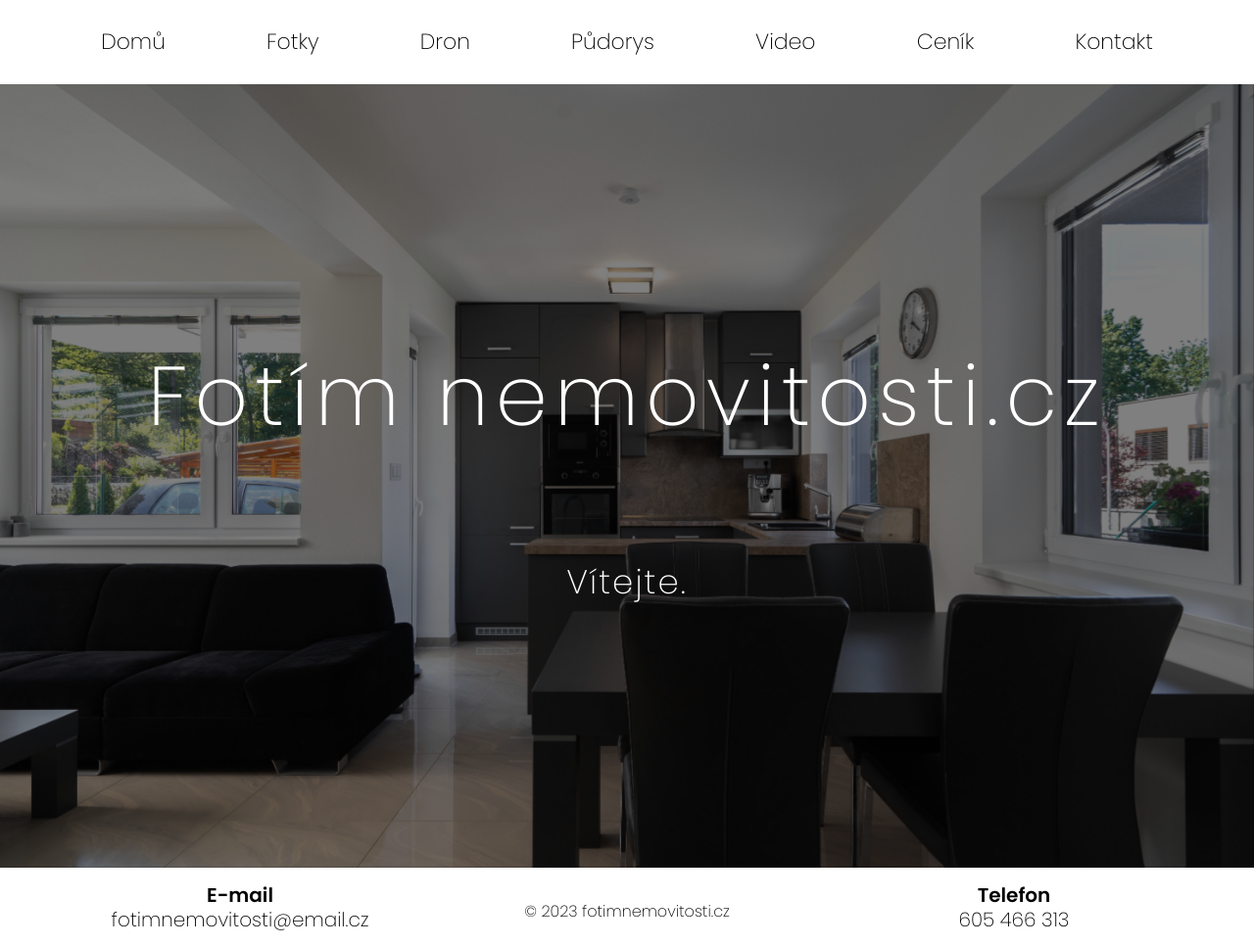
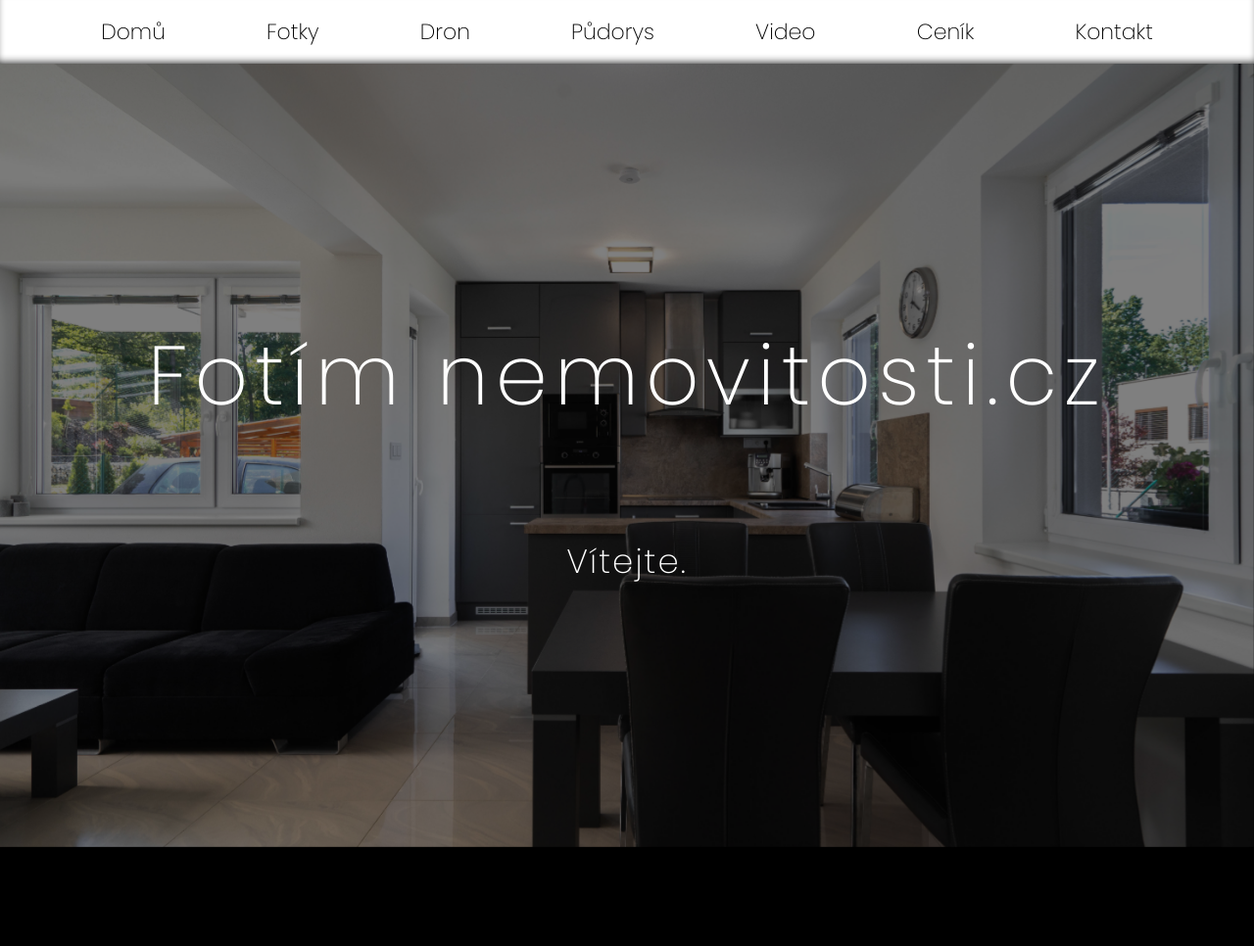
Before and after one commit to jirivrana2000/fotimnemovitosti, a plain HTML site: page index.html in a window 1280 px wide. Shown: the whole page at 98% size. After the commit the page ends 865 px from the top, so only its background shows below. Drawn offline with nearby package versions, Linux system fonts and the light colour scheme.

Commit message:
Finální design pc verze index.html

```diff
--- a/index.html
+++ b/index.html
@@ -23,7 +23,7 @@
         <a href="cenik.html">Ceník</a>
         <a href="kontakt.html">Kontakt</a>
     </header>
-    <div class="mainPart">
+    <div class="main">
         <div class="paralaxWrapper">
             <h1>Fotím nemovitosti.cz</h1>
             <p class="welcome">Vítejte.</p>
@@ -85,7 +85,6 @@
                 <div class="swiper-button-next"></div>
               </div>
         </div>
-    </div>
         <footer>
             <div class="footerContainer">
                 <p class="footerContactName">E-mail</p>
@@ -99,5 +98,6 @@
                 <p class="footerContactKey">605 466 313</p>
             </div>
         </footer>
+    </div>
 </body>
 </html>
--- a/style.css
+++ b/style.css
@@ -49,17 +49,21 @@ table {
 body {
     background-color: black;
     font-family: 'Poppins', sans-serif;
-    margin: 0px;
     box-sizing: border-box;
 }
 /*styly headeru - začátek*/
 header {
     background-color: white;
     width: 100vw;
-    height: 86px;
+    height: 65px;
+    position: fixed;
     display: flex;
     align-items: center;
     justify-content: space-evenly;
+    margin-top: -65px;
+    opacity: 1;
+    z-index: 3;
+    box-shadow: 0px -5px 10px -5px black inset;
 }
 header a {
     color: black;
@@ -74,13 +78,13 @@ header a:active {
 }
 /*styly headeru - konec*/
 /*styly náhledu - začátek*/
-.mainPart {
+.main {
     height: 100vh;
     overflow-y: auto;
     overflow-x: hidden;
     perspective: 10px;
     color: white;
-    xmargin-bottom: 0px;
+    margin-top: 65px;
     padding: 0px;
 }
 .paralaxWrapper {
@@ -122,6 +126,8 @@ h1 {
     display: flex;
     justify-content: center;
     align-items: center;
+    border-top: 5px solid black;
+    border-bottom: 5px solid black;
 }
 .infoText {
     text-align: center;
@@ -138,7 +144,6 @@ h1 {
     display: flex;
     align-items: center;
     justify-content: center;
-    margin: 3px 0px;
 }
 .swiper {
     width: 80%;
@@ -168,7 +173,7 @@ footer {
     display: flex;
     align-items: center;
     justify-content: space-evenly;
-    margin: 0px;
+    box-shadow: 0px 10px 10px -10px black inset;
 }
 .footerContainer {
     width: 300px;
@@ -185,6 +190,6 @@ footer {
     font-size: 20px;
 }
 .footerCopyright {
-    margin-top: 10px;
+    margin-top: 5px;
 }
 /*styly footer - konec*/
```
Lines whose indentation alone changed are shown as unchanged.
